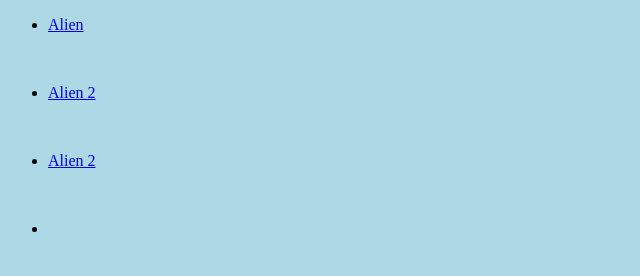
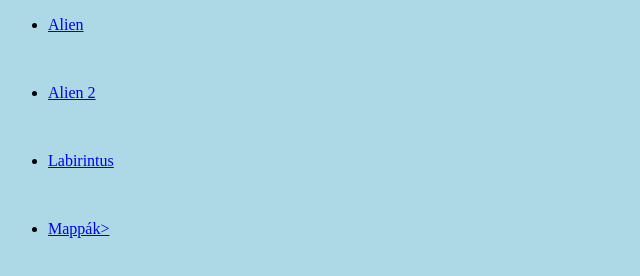
Before and after one commit to YoSlurP/yoslurp.github.io, a plain HTML site: page index.html in a window 1280 px wide. Shown: the whole page, without its empty margins (0-640 px from the left). Drawn offline with Linux system fonts and the light colour scheme.

Commit message:
Update index.html

```diff
--- a/index.html
+++ b/index.html
@@ -17,10 +17,10 @@
         <li><a target="_blank" href="/feladat/index.html">Alien 2</a></li>
     </ul><br>
     <ul>
-        <li><a target="_blank" href="/labirintus/labirintus.html">Alien 2</a></li>
+        <li><a target="_blank" href="/labirintus/labirintus.html">Labirintus</a></li>
     </ul><br>
     <ul>
-        <li></li>
+        <li><a target="_blank" href="//.html">Mappák></li>
     </ul><br>
 
 </body>
```
